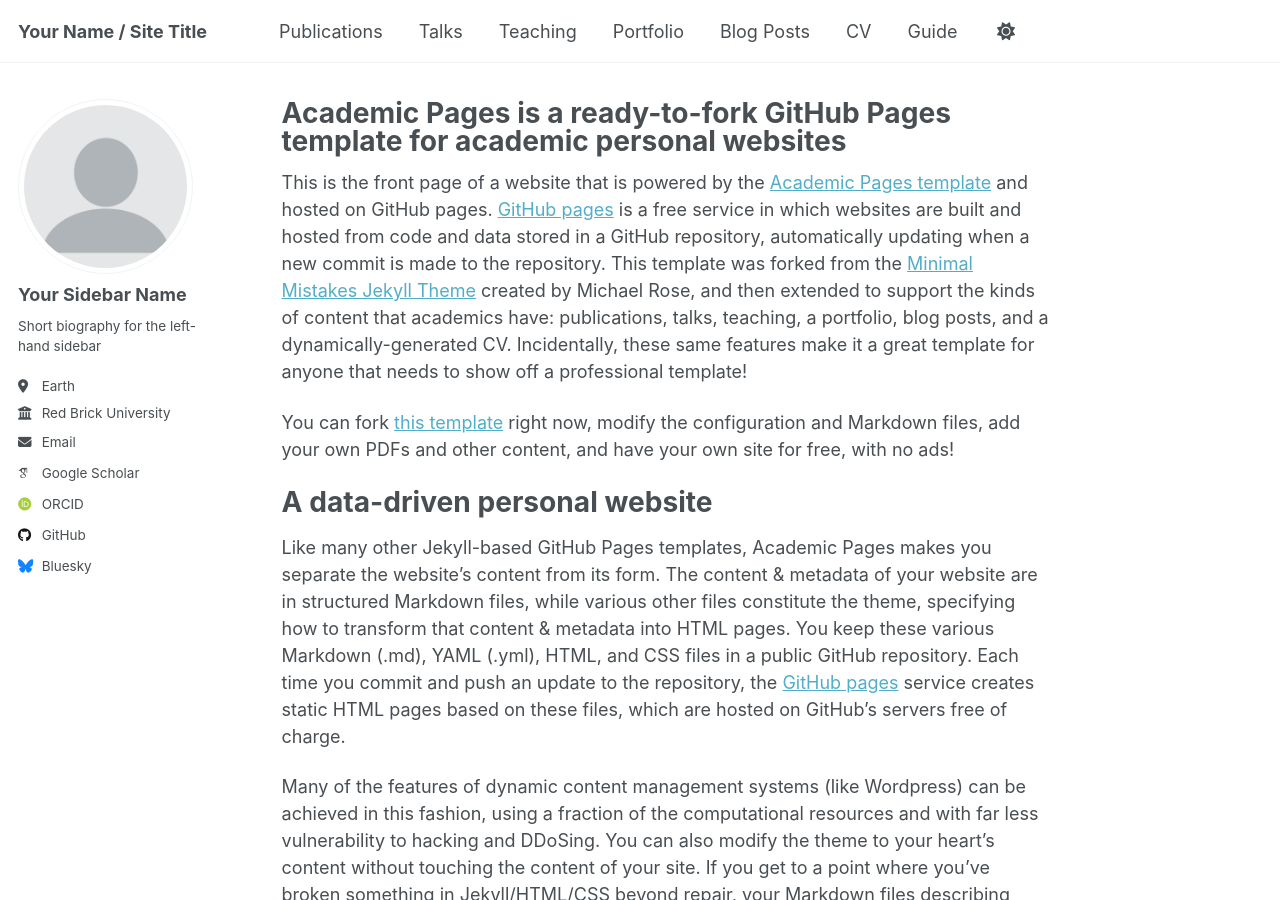
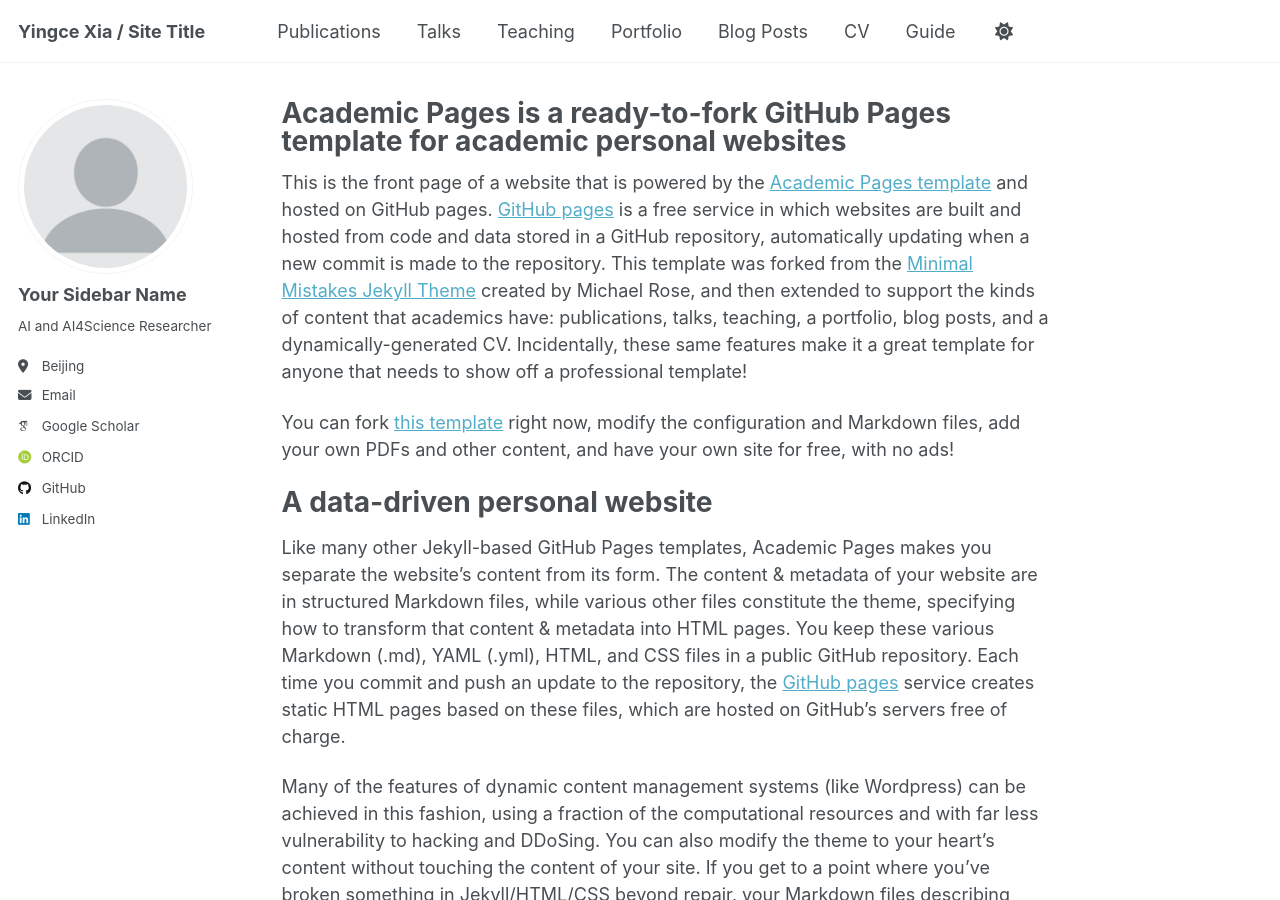
Before and after one commit to xyc1207/xyc1207.github.io, a Jekyll site: the page built from _pages/about.md, in a window 1280 px wide and 900 px high. Built offline with Jekyll 4.4.1, drawn with Linux system fonts in a browser that asks for light colours; some web fonts are replaced; a script that is not in the unit is left out.

Commit message:
Update _config.yml

```diff
--- a/_config.yml
+++ b/_config.yml
@@ -9,7 +9,7 @@
 # Basic Site Settings
 locale                   : "en-US"
 site_theme               : "default"
-title                    : "Your Name / Site Title"
+title                    : "Yingce Xia / Site Title"
 title_separator          : "-"
 name                     : &name "Yingce Xia"
 description              : &description "personal description"
@@ -25,11 +25,11 @@ author:
   avatar           : "profile.png"
   name             : "Your Sidebar Name"
   pronouns         : # example: "she/her"
-  bio              : "Short biography for the left-hand sidebar"
-  location         : "Earth"
-  employer         : "Red Brick University"
+  bio              : "AI and AI4Science Researcher"
+  location         : "Beijing"
+  employer         : # "Red Brick University"
   uri              : # URL
-  email            : "none@example.org"
+  email            : "yingce.xia@outlook.com"
 
   # Academic websites
   academia         : # URL
@@ -46,13 +46,13 @@ author:
   bitbucket        : # Username - Update with your username on the site
   codepen          : # Username
   dribbble         : # Username
-  github           : "academicpages"
+  github           : "xyc1207"
   kaggle           : # Username
   stackoverflow    : # User number or user number and name (i.e., use "1" or "1/jeff-atwood")
 
   # Social media
   artstation       : # Username
-  bluesky          : "bsky.app" # Replace this with you Bluesky username
+  bluesky          : # "bsky.app" # Replace this with you Bluesky username
   facebook         : # Username
   flickr           : # Username
   foursquare       : # Username
@@ -61,7 +61,7 @@ author:
   keybase          : # Username
   instagram        : # Username
   lastfm           : # Username
-  linkedin         : # Username
+  linkedin         : "xycustc"
   mastodon         : # URL
   medium           : # URL
   pinterest        : # Username
```
